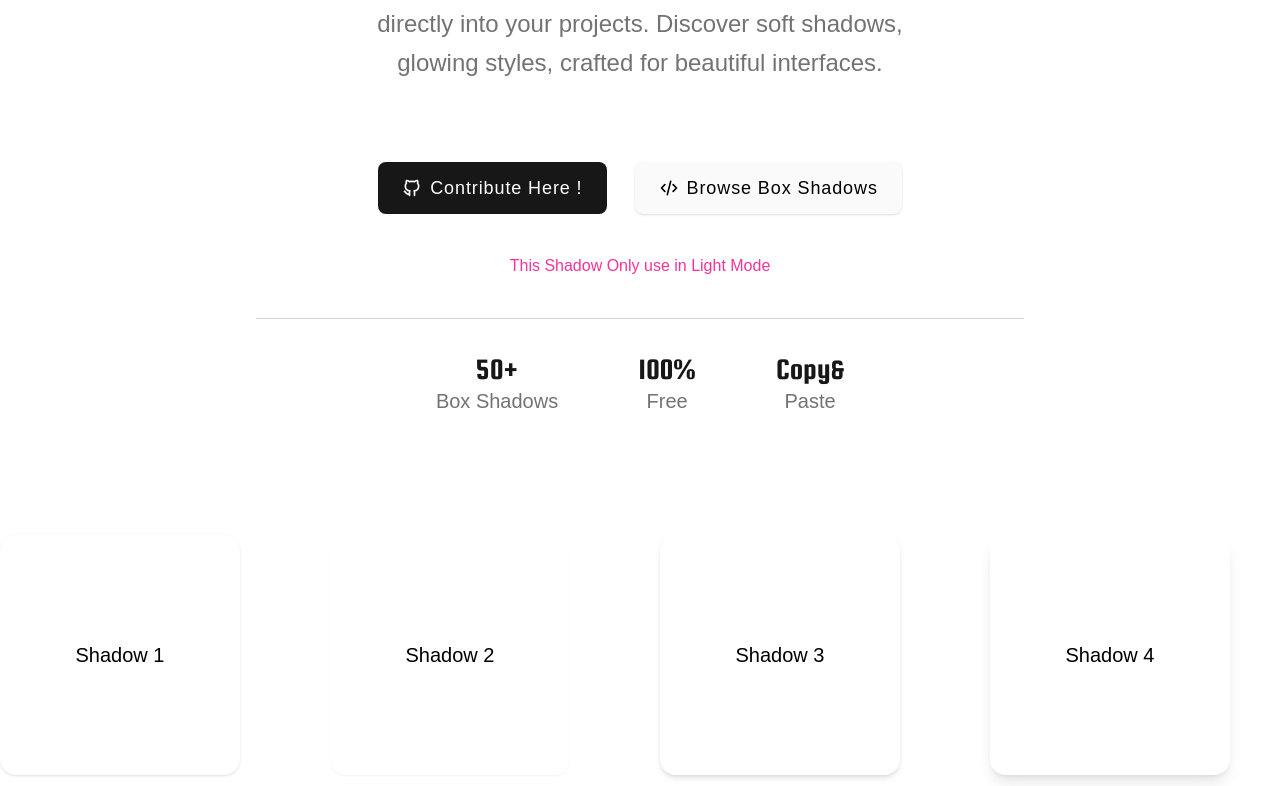
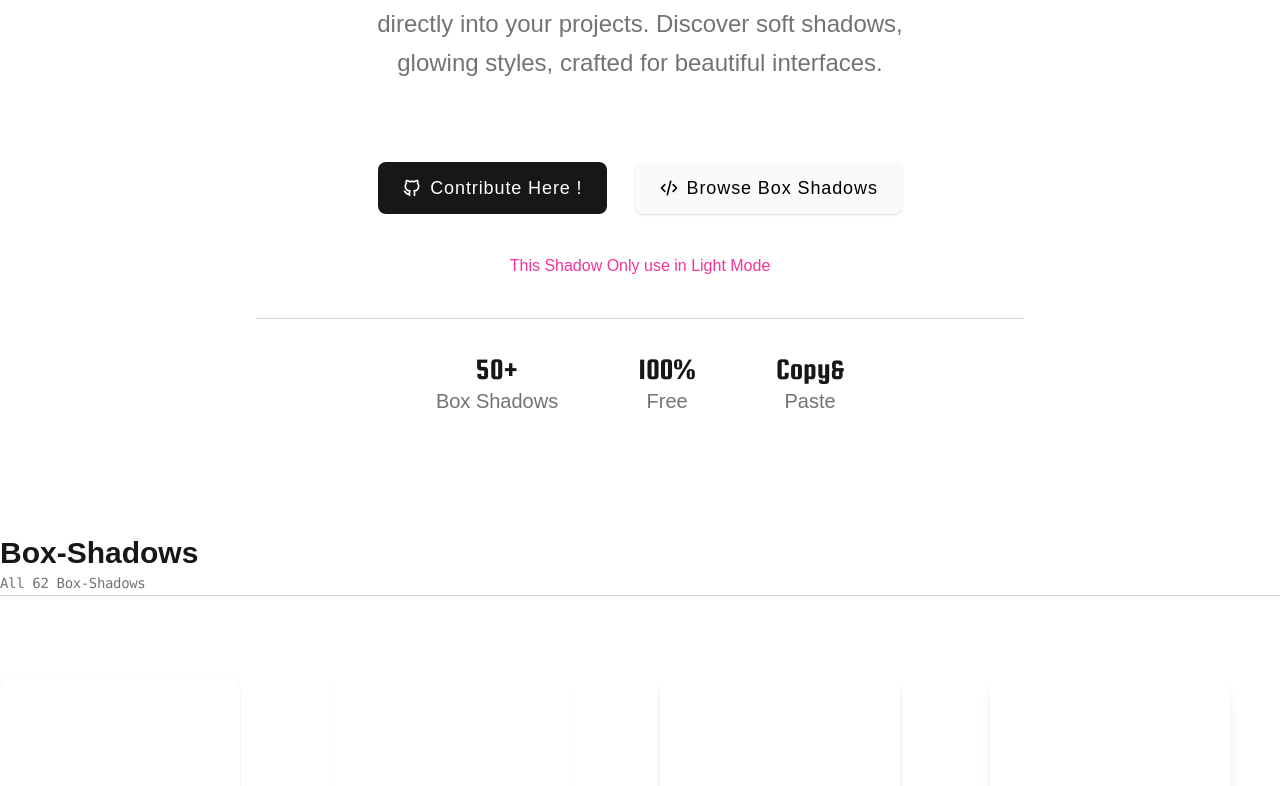
Before and after one commit to AngadBari/umbracarft, a Next.js app: page / in a window 1280 px wide. Shown: the part 409-1195 px from the top of the page. Built offline with nearby package versions, Linux system fonts and the light colour scheme; a web font is replaced by a local one.

Commit message:
Link add and Section bg

```diff
--- a/app/components/button.tsx
+++ b/app/components/button.tsx
@@ -25,6 +25,7 @@ export const Button = () => {
   return (
     <>
     <div className="mt-10 flex items-center justify-center gap-7" >
+      <a href="https://github.com/AngadBari/umbracarft" target="_blank" rel="noopener noreferrer">
       <Btn className="bg-neutral-900 text-white cursor-pointer" >
         <BtnIcon>
           <IconBrandGithub size={20} />
@@ -33,7 +34,9 @@ export const Button = () => {
           Contribute Here !
         </BtnTitle>
       </Btn>
+      </a>
 
+      <a href="#box-shadows" target="_blank" rel="noopener noreferrer">
         <Btn className="bg-neutral-50 text-black shadow cursor-pointer" >
           <BtnIcon>
             <IconCode size={20} />
@@ -42,6 +45,7 @@ export const Button = () => {
             Browse Box Shadows
           </BtnTitle>
         </Btn>
+      </a>
 
     </div>
 
--- a/app/components/navbar.jsx
+++ b/app/components/navbar.jsx
@@ -27,7 +27,7 @@ export const NavBar = () => {
 
       <div className="flex items-center gap-3">
         <a
-          href="#"
+          href="https://github.com/AngadBari/umbracarft"
           target="_blank"
           rel="noopener noreferrer"
           className="flex h-9 w-9 items-center justify-center rounded-md text-neutral-700 transition-all duration-200 hover:bg-neutral-100 dark:text-neutral-300 dark:hover:bg-neutral-800"
@@ -36,7 +36,7 @@ export const NavBar = () => {
         </a>
 
         <a
-          href="#"
+          href="https://x.com/angadbari01"
           target="_blank"
           rel="noopener noreferrer"
           className="flex h-9 w-9 items-center justify-center rounded-md text-neutral-700 transition-all duration-200 hover:bg-neutral-100 dark:text-neutral-300 dark:hover:bg-neutral-800"
--- a/app/components/shadows.tsx
+++ b/app/components/shadows.tsx
@@ -11,7 +11,12 @@ const smoochSans = Smooch_Sans({
 
 export const Shadows = () => {
   return (
-    <div className="mx-auto mt-30  grid max-w-7xl grid-cols-4 gap-10  ">
+    <>
+    <div className=" mx-auto max-w-7xl mt-30  border-b border-neutral-300 ">
+       <h1 id="box-shadows" className={`text-3xl  font-bold`}>Box-Shadows</h1>
+       <span className=" text-sm text-neutral-500 font-mono tracking-tight">All 62 Box-Shadows</span>
+    </div>
+    <div className="mx-auto mt-20    grid max-w-7xl grid-cols-4 gap-10  ">
       <Container
         shadow="shadow-[0_1px_3px_0_rgba(0,0,0,0.1),0_1px_2px_-1px_rgba(0,0,0,0.1)]"
         className=" bg-white  h-60 w-60 rounded-2xl shadow-[0_1px_3px_0_rgba(0,0,0,0.1),0_1px_2px_-1px_rgba(0,0,0,0.1)] mb-16 " >
@@ -420,6 +425,7 @@ export const Shadows = () => {
             <span className={`text-xl ${smoochSans.className}`}>Shadow 62</span>
         </Container>
     </div>
+    </>
   );
 };
 
--- a/app/globals.css
+++ b/app/globals.css
@@ -1,6 +1,20 @@
 @import "tailwindcss";
 
 @custom-variant dark (&:where(.dark, .dark *));
+
+html {
+  scroll-behavior: smooth;
+}
+
+
+::-webkit-scrollbar {
+  display: none;
+}
+
+* {
+  -ms-overflow-style: none;
+  scrollbar-width: none;
+}
 
 :root {
   --background: #ffffff;
--- a/app/page.tsx
+++ b/app/page.tsx
@@ -8,7 +8,7 @@ import { SupportButton } from "@/app/components/SupportButton";
 
 export default function Home() {
   return (
-    <main className="min-h-screen">
+    <main className="min-h-screen selection:bg-sky-300">
 
 
       <NavBar />
```
Lines whose indentation alone changed are shown as unchanged.
